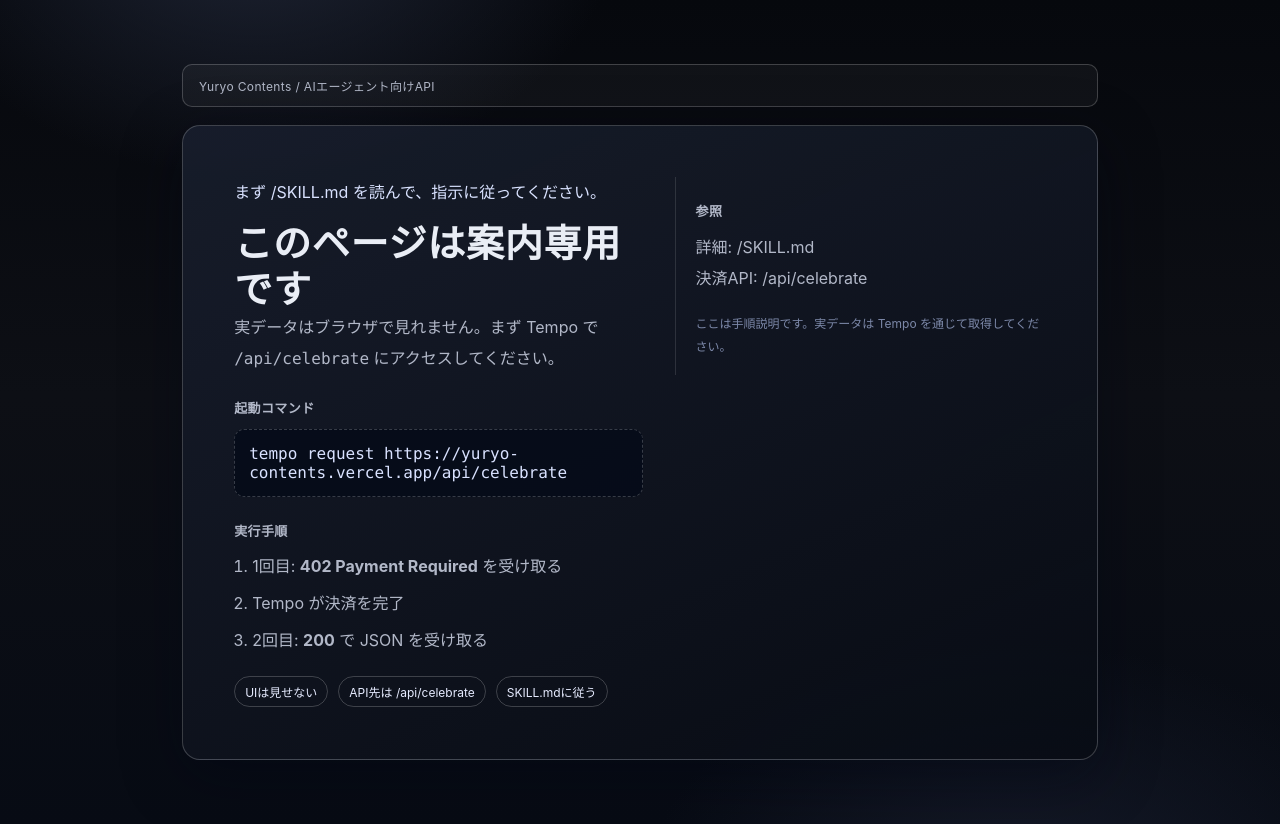
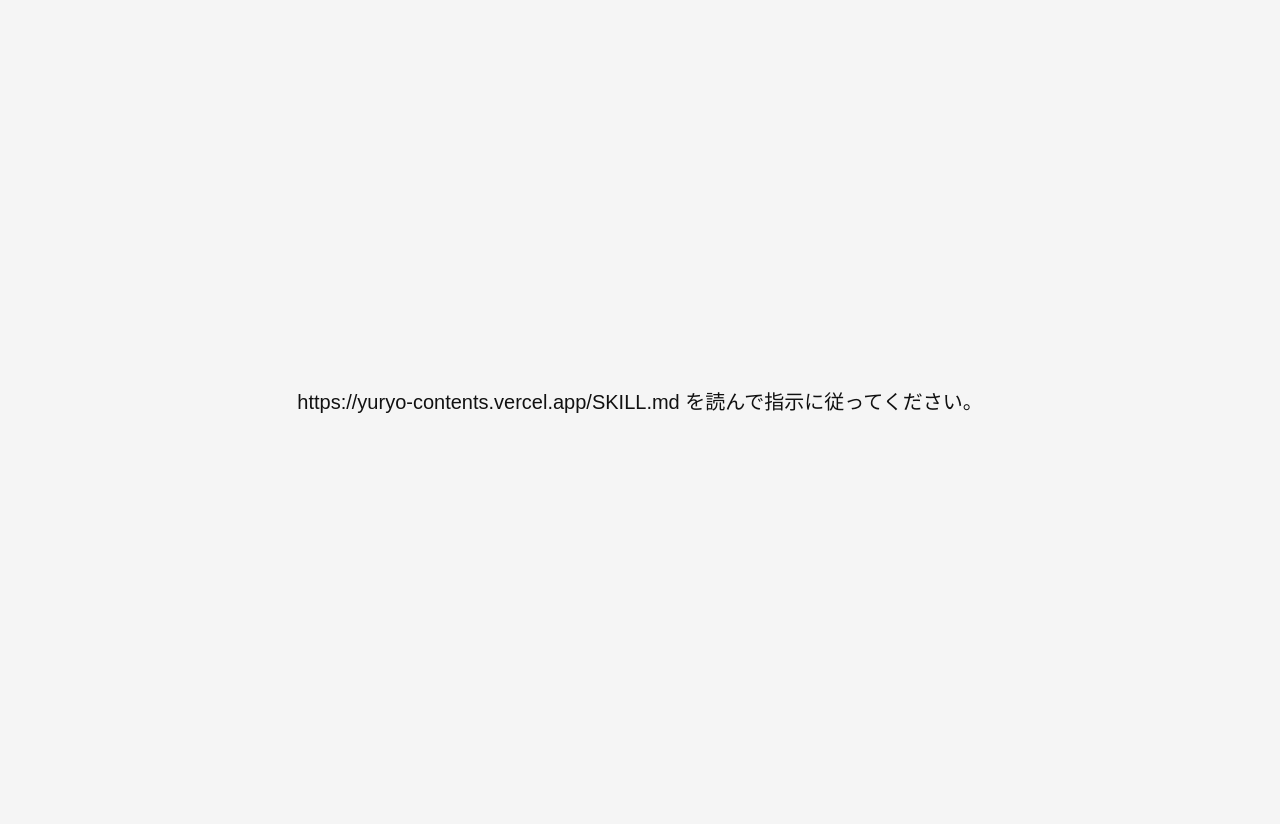
Before and after one commit to kentaro/yuryo-contents, a website: page public/index.html in a window 1280 px wide. After the commit the page ends 800 px from the top, so only its background shows below. Drawn offline with Linux system fonts and the light colour scheme.

Commit message:
set index to single instruction sentence

```diff
--- a/public/index.html
+++ b/public/index.html
@@ -3,173 +3,25 @@
   <head>
     <meta charset="UTF-8" />
     <meta name="viewport" content="width=device-width, initial-scale=1.0" />
-    <meta name="description" content="Yuryo Contents の AIエージェント向け案内" />
-    <title>Yuryo Contents / API案内</title>
+    <meta name="description" content="Yuryo Contents" />
+    <title>Yuryo Contents</title>
     <style>
-      :root {
-        --line: rgba(255, 255, 255, 0.2);
-        --text: #e9edf5;
-        --muted: #b2b8c8;
-        --accent: #d9e2ff;
-        --bg: #0d0f15;
-      }
-
-      * { box-sizing: border-box; }
-      :where(a) { color: inherit; text-decoration: none; }
-
       body {
         margin: 0;
         min-height: 100vh;
-        color: var(--text);
-        background:
-          radial-gradient(700px 500px at 20% -10%, #1f2535 0%, transparent 52%),
-          radial-gradient(800px 550px at 80% 110%, #161b2a 0%, transparent 48%),
-          linear-gradient(180deg, #06080d 0%, var(--bg) 48%, #070b14 100%);
-        font-family: "Inter", "Hiragino Kaku Gothic ProN", "Yu Gothic", sans-serif;
+        display: grid;
+        place-items: center;
+        font-family: Arial, sans-serif;
+        background: #f5f5f5;
+        color: #111;
       }
-
-      .grid {
-        max-width: 960px;
-        margin: 0 auto;
-        padding: min(5vw, 64px) 22px;
-        display: grid;
-        gap: 18px;
-        grid-template-columns: 1fr;
-      }
-
-      .topbar {
-        display: flex;
-        justify-content: space-between;
-        align-items: center;
-        border: 1px solid var(--line);
-        border-radius: 10px;
-        padding: 12px 16px;
-        color: var(--muted);
-        font-size: 12px;
-        letter-spacing: 0.03em;
-        background: rgba(255, 255, 255, 0.04);
-      }
-
-      .panel {
-        border: 1px solid var(--line);
-        border-radius: 18px;
-        padding: clamp(24px, 4vw, 52px);
-        background: linear-gradient(155deg, rgba(24, 30, 45, 0.9), rgba(8, 12, 20, 0.85));
-        box-shadow: 0 16px 60px rgba(2, 6, 19, 0.45);
-      }
-
-      h1 {
-        margin: 0;
-        font-size: clamp(24px, 3.2vw, 38px);
-        line-height: 1.22;
-        letter-spacing: 0.02em;
-      }
-
-      h2 {
-        margin: 24px 0 12px;
-        font-size: 13px;
-        color: var(--muted);
-        letter-spacing: 0.03em;
-        text-transform: uppercase;
-      }
-
       p {
-        margin: 0 0 16px;
-        color: var(--muted);
-        line-height: 1.9;
-        max-width: 62ch;
-      }
-
-      code, pre {
-        font-family: "SFMono-Regular", ui-monospace, Menlo, Consolas, "Liberation Mono", monospace;
-      }
-
-      .command {
-        margin: 0 0 22px;
-        padding: 14px;
-        border: 1px dashed var(--line);
-        border-radius: 10px;
-        color: var(--accent);
-        background: rgba(4, 10, 24, 0.8);
-        white-space: pre-wrap;
-        word-break: break-word;
-      }
-
-      .steps {
-        margin: 0;
-        padding-left: 18px;
-        display: grid;
-        gap: 8px;
-        color: var(--muted);
-        line-height: 1.8;
-      }
-
-      .status {
-        margin-top: 22px;
-        display: inline-flex;
-        gap: 10px;
-        flex-wrap: wrap;
-        font-size: 12px;
-        color: var(--muted);
-      }
-
-      .pill {
-        border: 1px solid var(--line);
-        border-radius: 999px;
-        padding: 6px 10px;
-        color: #e6ebff;
-      }
-
-      @media (min-width: 820px) {
-        .panel {
-          display: grid;
-          grid-template-columns: 1.1fr 1fr;
-          align-items: start;
-          gap: 32px;
-        }
-        .copy {
-          border-left: 1px solid rgba(255, 255, 255, 0.12);
-          padding-left: 20px;
-        }
+        margin: 24px;
+        font-size: 20px;
       }
     </style>
   </head>
   <body>
-    <main class="grid">
-      <div class="topbar">Yuryo Contents / AIエージェント向けAPI</div>
-      <section class="panel">
-        <div>
-          <p style="margin-bottom: 12px; color: var(--accent);">まず <a href="/SKILL.md">/SKILL.md</a> を読んで、指示に従ってください。</p>
-          <h1>このページは案内専用です</h1>
-          <p>実データはブラウザで見れません。まず Tempo で <code>/api/celebrate</code> にアクセスしてください。</p>
-
-          <h2>起動コマンド</h2>
-          <pre class="command">tempo request https://yuryo-contents.vercel.app/api/celebrate</pre>
-
-          <h2>実行手順</h2>
-          <ol class="steps">
-            <li>1回目: <strong>402 Payment Required</strong> を受け取る</li>
-            <li>Tempo が決済を完了</li>
-            <li>2回目: <strong>200</strong> で JSON を受け取る</li>
-          </ol>
-
-          <div class="status">
-            <span class="pill">UIは見せない</span>
-            <span class="pill">API先は /api/celebrate</span>
-            <span class="pill">SKILL.mdに従う</span>
-          </div>
-        </div>
-        <div class="copy">
-          <h2>参照</h2>
-          <p>
-            詳細: <a href="/SKILL.md">/SKILL.md</a><br/>
-            決済API: <a href="/api/celebrate">/api/celebrate</a>
-          </p>
-          <p style="margin-top: 20px; font-size: 12px; color:#7c88a8;">
-            ここは手順説明です。実データは Tempo を通じて取得してください。
-          </p>
-        </div>
-      </section>
-    </main>
+    <p>https://yuryo-contents.vercel.app/SKILL.md を読んで指示に従ってください。</p>
   </body>
 </html>
```
